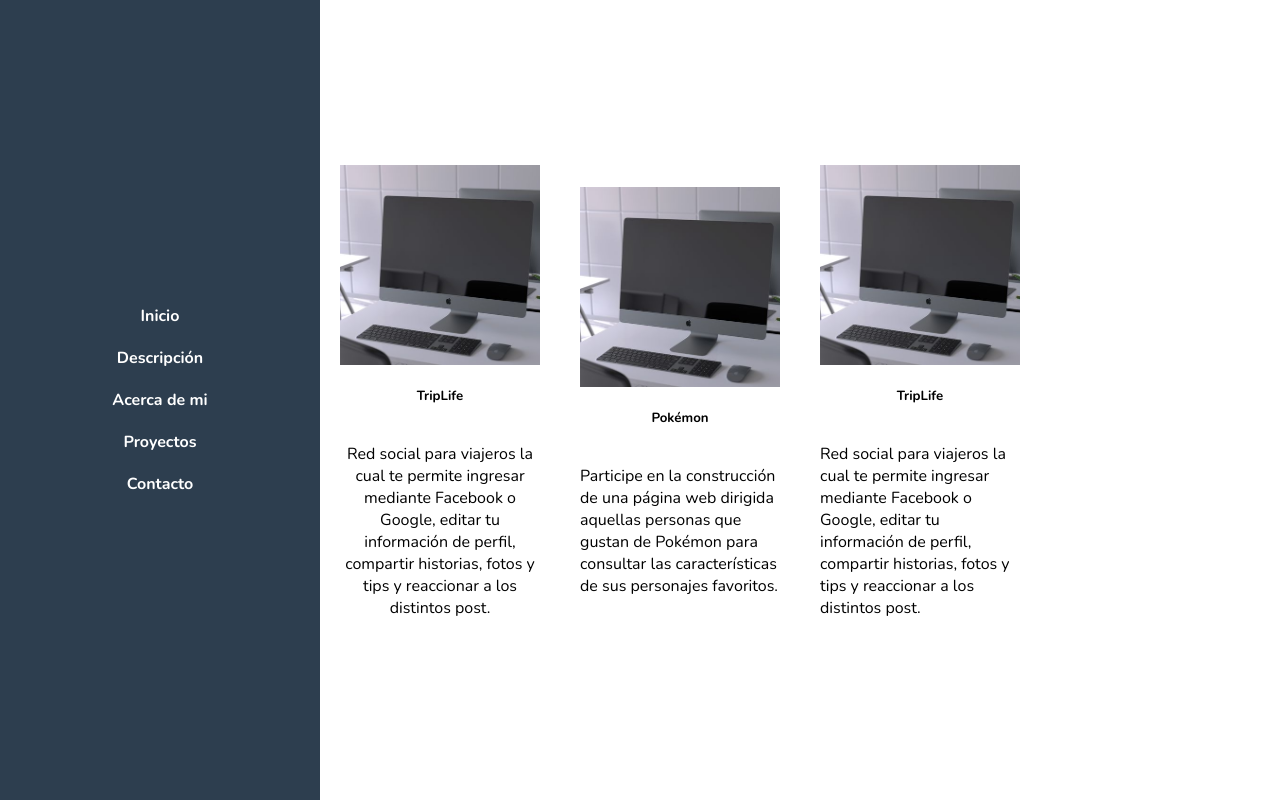
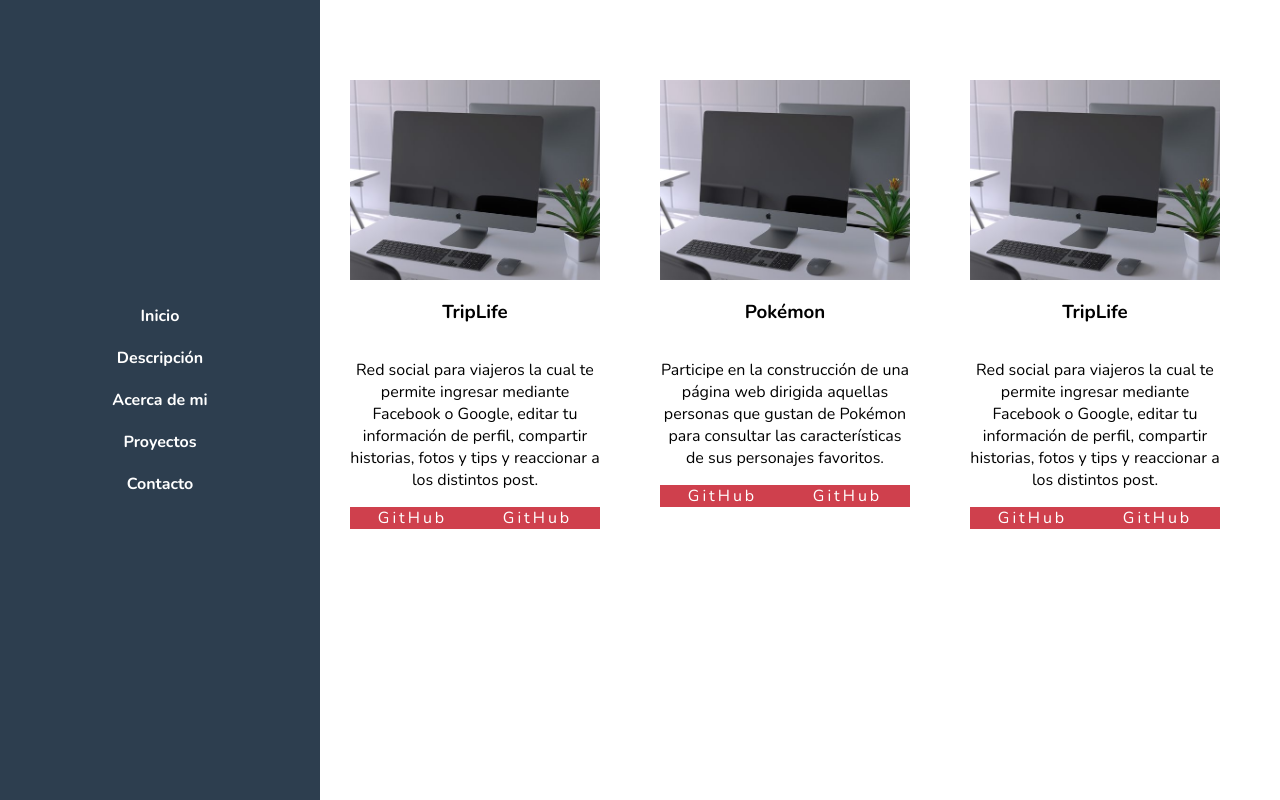
Before and after one commit to GabyAlvarez/portfolio, a React (Create React App) app: page /Portfolio in a window 1280 px wide. Built offline with nearby package versions, Linux system fonts and the light colour scheme.

Commit message:
working  module portfolio

```diff
--- a/src/assets/styles/nav.module.css
+++ b/src/assets/styles/nav.module.css
@@ -52,7 +52,7 @@
 }
 
 .myPhoto{
-    margin:0 auto;
+    margin:15px auto;
     width: 150px;
     min-width: 150px;
     border-radius: 100px;
@@ -63,15 +63,18 @@
     display: flex;
     flex-direction: column;
     align-items: center;
-    margin: 20px;
+    margin: 40px;
 }
 
-
-.description p {
+.description{
     font-size: 20px;
     line-height: 26px;
+    margin: 20px 40px ;
+    text-align: center;
 }
-.description h1{
+
+.sectionMe h1{
     font-size: 40px;
     line-height: 26px;
+    margin: 20px auto;
 }
--- a/src/assets/styles/portfolio.module.css
+++ b/src/assets/styles/portfolio.module.css
@@ -1,26 +1,55 @@
 .containerProjects{
     display: flex;
     flex-wrap: wrap;
-    justify-content: space-between;
-
+    /* justify-content: space-between; */
 }
 
 .cardProject{
     display: flex;
     flex-direction: column;
     align-items: center;
-    justify-content: center;
-    width: 200px;
-    margin: 20px;
-    border-radius: 5px;
-    border: 1px black;
+    width: 250px;
+    height: 500px;
+    margin: 80px 30px;
 }
 
 .imgProject{
-    width: 200px;
+    width: 250px;
     height: 200px;
+    margin: 0px;
 }
 
 .textCard{
     text-align: center;
+    line-height: 22px;
+    margin: opx;
 }
+
+.linkBox{
+    width: 100%;
+    /* overflow: hidden; */
+    background: #cf404d;
+}
+
+.linkBox a{
+    color: #FFFFFF;
+    letter-spacing: 3px;
+    cursor: pointer;
+    display: block;
+    text-align: center;
+    float: left;
+    width: 50%;
+    text-decoration: none;
+    background: transparent;
+}
+
+/* .customStyles{
+    top: 50%;
+    left: 50%;
+    right: auto;
+    bottom: auto;
+    margin-right: -50%;
+    transform : translate(-50%, -50%);
+    background: darkred;
+    width: 250px;
+} */
--- a/src/components/Description.jsx
+++ b/src/components/Description.jsx
@@ -7,9 +7,9 @@
         <div className={styles.sectionMe}>
             <h3>CONOCEME</h3>
             <h1>Dejame presentarme</h1>
+            <div style={{backgroundImage: 'url("images/gabs.jpg")', backgroundSize: 'cover'}} alt="name" className={styles.myPhoto}></div>
             <div className={styles.description}>
-                <div style={{backgroundImage: 'url("images/gabs.jpg")', backgroundSize: 'cover'}} alt="name" className={styles.myPhoto}></div>
-                <p className="description">Me apasiona desarrollar soluciones enfocadas a mejorar la vida de las personas, lo cual me llevo a encontrar en la programación una forma de hacerlo posible. Soy desarrolladora Front End con background en administración de negocios, lo que me permite tener una visión y análisis enfocada en el cliente y la empresa.</p>
+                <p className={styles.description}>Me apasiona desarrollar soluciones enfocadas a mejorar la vida de las personas, lo cual me llevo a encontrar en la programación una forma de hacerlo posible. Soy desarrolladora Front-End con background en administración de negocios, lo que me permite tener una visión y análisis enfocada en el cliente y la empresa.</p>
             </div>
 
         </div>
--- a/src/components/Home.jsx
+++ b/src/components/Home.jsx
@@ -14,6 +14,8 @@
             <p><span>FRONT END DEVELOPER</span></p>
         </div>
         <div>
+            <br />
+            <br />
             <button className={styles.btnCV}>Descarga CV</button>
         </div>
     </div>
--- a/src/components/Portfolio.jsx
+++ b/src/components/Portfolio.jsx
@@ -13,7 +13,7 @@
       marginRight           : '-50%',
       transform             : 'translate(-50%, -50%)',
       background            : 'darkred',
-      width:"300px"
+      width                 : "400px"
     }
   };
 
@@ -27,7 +27,7 @@
 
   function afterOpenModal() {
     // references are now sync'd and can be accessed.
-    subtitle.style.color = '#f00';
+    subtitle.style.color = '#fff';
   }
 
   function closeModal(){
@@ -43,10 +43,14 @@
 
                 </div>
                 <div>
-                <h5>TripLife</h5>
+                <h3>TripLife</h3>
                 </div>
                 <div className={styles.textCard}>
                 <p>Red social para viajeros la cual te permite ingresar mediante Facebook o Google, editar tu información de perfil, compartir historias, fotos y tips y reaccionar a los distintos post.</p>
+                </div>
+                <div className={styles.linkBox}>
+                  <a href="https://github.com/GabyAlvarez/CDMX009-Social-Network">GitHub</a>
+                  <a href="https://github.com/GabyAlvarez/CDMX009-Social-Network">GitHub</a>
                 </div>
             </div>
 
@@ -54,10 +58,14 @@
                 <div  className={styles.imgProject} style={{backgroundImage: 'url("images/cardPortfolio.jpg")', backgroundSize: 'cover'}} alt="" onClick={openModal} >
                 </div>
             <div>
-                <h5>Pokémon</h5>
+                <h3>Pokémon</h3>
                 </div>
-                <div>
+                <div className={styles.textCard}>
                 <p>Participe en la construcción de una página web dirigida aquellas personas que gustan de Pokémon para consultar las características de sus personajes favoritos. </p>
+                </div>
+                <div className={styles.linkBox}>
+                  <a href="https://github.com/GabyAlvarez/CDMX009-Social-Network">GitHub</a>
+                  <a href="https://github.com/GabyAlvarez/CDMX009-Social-Network">GitHub</a>
                 </div>
             </div>
 
@@ -65,10 +73,14 @@
               <div  className={styles.imgProject} style={{backgroundImage: 'url("images/cardPortfolio.jpg")', backgroundSize: 'cover'}} alt="" onClick={openModal} >
               </div>
               <div>
-                <h5>TripLife</h5>
+                <h3>TripLife</h3>
                 </div>
-                <div>
+                <div className={styles.textCard}>
                 <p>Red social para viajeros la cual te permite ingresar mediante Facebook o Google, editar tu información de perfil, compartir historias, fotos y tips y reaccionar a los distintos post.</p>
+                </div>
+                <div className={styles.linkBox}>
+                  <a href="https://github.com/GabyAlvarez/CDMX009-Social-Network">GitHub</a>
+                  <a href="https://github.com/GabyAlvarez/CDMX009-Social-Network">GitHub</a>
                 </div>
             </div>
 
```
Also changed, not shown: src/components/Modal.jsx (added, +39 -0 lines).
